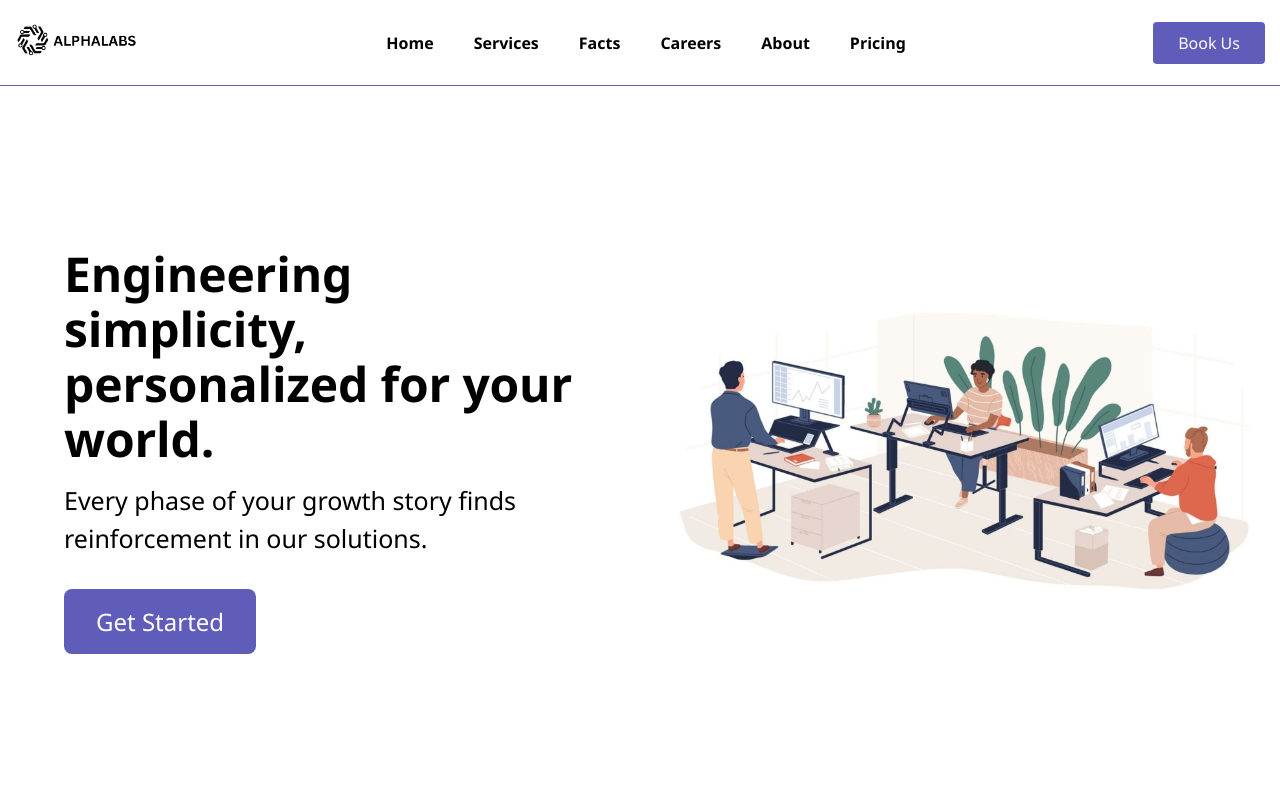
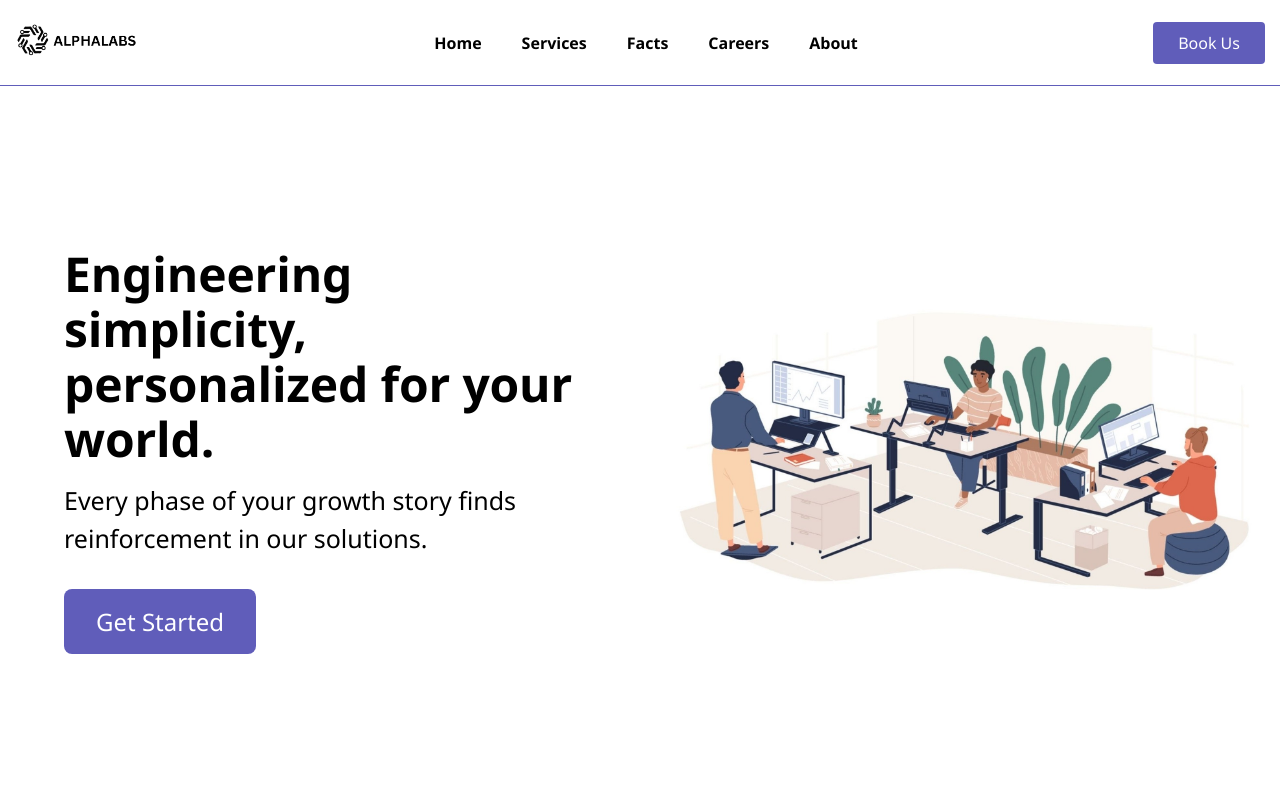
Before and after one commit to bleonjusufi/alpha-labs, a React (Create React App) app in the folder frontend/: page / in a window 1280 px wide. Shown: the top 800 px of the page. Built offline with nearby package versions, Linux system fonts and the light colour scheme.

Commit message:
Removed Pricing section

```diff
--- a/frontend/src/Components/Pages/Header.jsx
+++ b/frontend/src/Components/Pages/Header.jsx
@@ -18,7 +18,6 @@ function Header() {
                     <Link to = "/facts" className="li">Facts</Link>
                     <Link to = "/careers" className="li">Careers</Link>
                     <Link to = "/about" className="li">About</Link>
-                    <Link to = "/pricing" className="li">Pricing</Link>
                 </ul>
             </div>
             <div className="registration">
```
